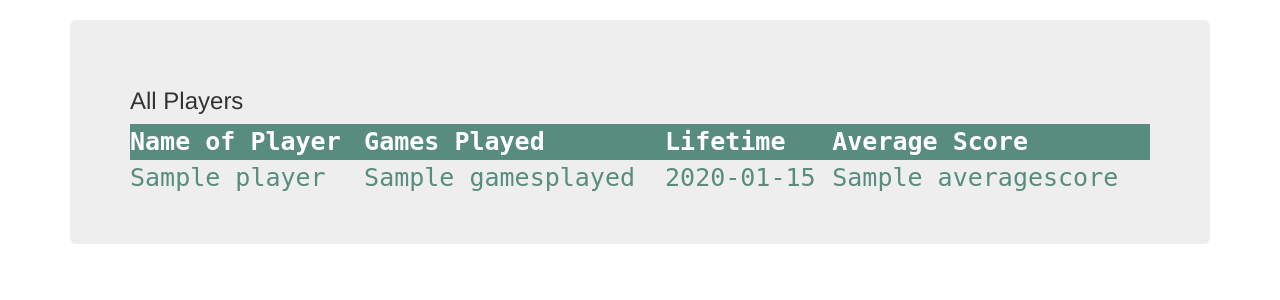
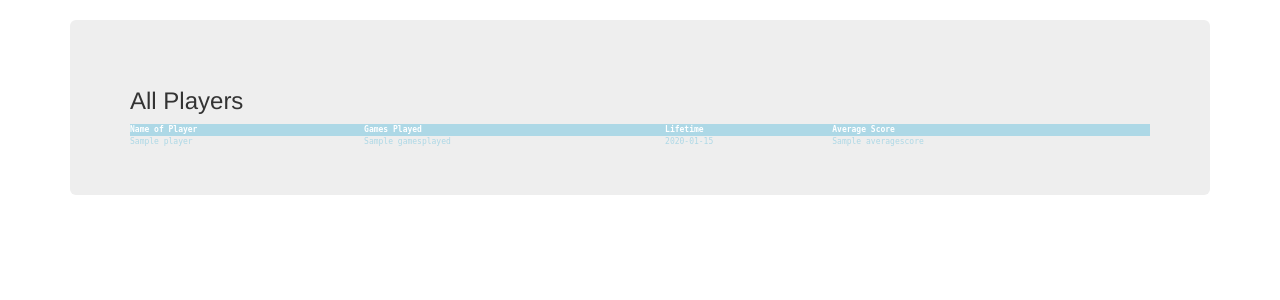
Before and after one commit to BTST/ProjectMJ, a Flask app: template templates/players.html in a window 1280 px wide. Shown: the part 52-352 px from the top of the page. Run offline with Flask 2, Linux system fonts and the light colour scheme; the template is opened without the code that fills it: most values are stand-ins (such as "Sample title", 1, 10 or a date in 2020); some libraries are stand-ins or nearby versions.

Commit message:
Update style1.css

```diff
--- a/static/style1.css
+++ b/static/style1.css
@@ -1,14 +1,14 @@
 table {
 border-collapse: collapse;
 width: 100%;
-color: #588c7e;
+color: lightblue;
 font-family: monospace;
-font-size: 25px;
+font-size: 8px;
 text-align: left;
 }
 
 th {
-background-color: #588c7e;
+background-color: lightblue;
 color: white;
 }
 
```
